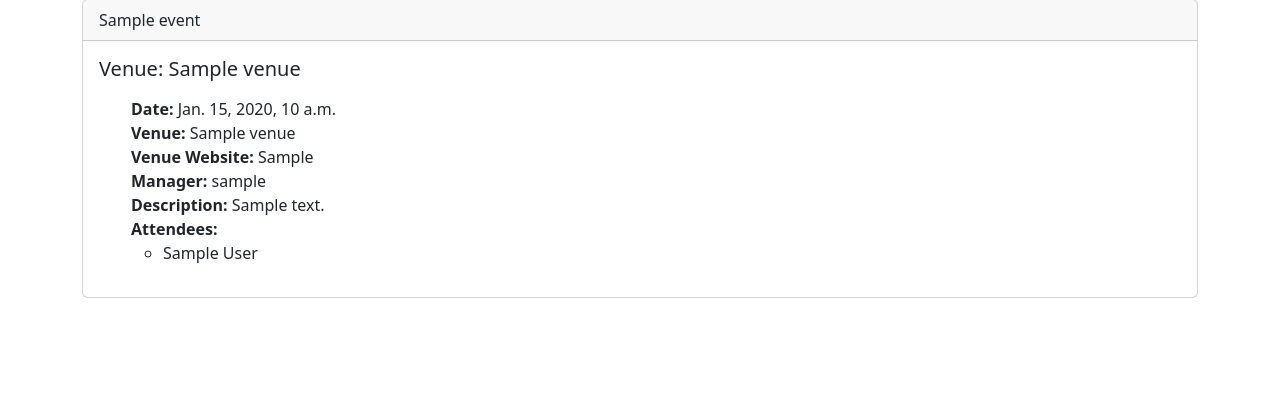
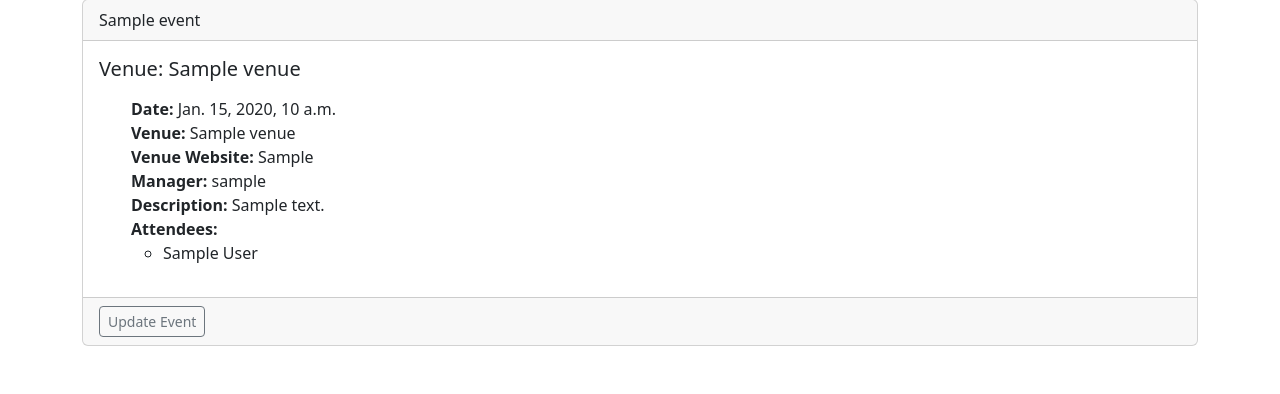
Before and after one commit to smoroso/myclub_website_steps_preview, a Django app: page /events in a window 1280 px wide. Shown: the part 161-555 px from the top of the page. Run offline with Django 5.2, Linux system fonts and the light colour scheme; tables that the repository leaves empty hold one stand-in row (values such as "Sample post").

Commit message:
End of tutorial Wednesday #12

```diff
--- a/events/templates/events/event_list.html
+++ b/events/templates/events/event_list.html
@@ -37,6 +37,9 @@
                     </ul>
                 </p>
             </div>
+            <div class="card-footer text-muted">
+                <a href="{% url 'update-event' event.id %}" class="btn btn-outline-secondary btn-sm">Update Event</a>
+            </div>
         </div>
         <br/>
     {% endfor %}
--- a/events/urls.py
+++ b/events/urls.py
@@ -10,5 +10,6 @@ urlpatterns = [
     path("show_venue/<venue_id>", views.show_venue, name="show-venue"),
     path("search_venues", views.search_venues, name="search-venues"),
     path("update_venue/<venue_id>", views.update_venue, name="update-venue"),
+    path("update_event/<event_id>", views.update_event, name="update-event"),
     path("add_event", views.add_event, name="add-event"),
 ]
--- a/events/views.py
+++ b/events/views.py
@@ -22,6 +22,17 @@ def add_event(request):
     return render(request, "events/add_event.html", {
         "form": form,
         "submitted": submitted,
+    })
+
+def update_event(request, event_id):
+    event = Event.objects.get(pk=event_id)
+    form = EventForm(request.POST or None, instance=event)
+    if form.is_valid():
+        form.save()
+        return redirect('list-events')
+    return render(request, "events/update_event.html", {
+        "event": event,
+        "form": form,
     })
 
 def update_venue(request, venue_id):
```
Also changed, not shown: events/templates/events/update_event.html (added, +16 -0 lines).
